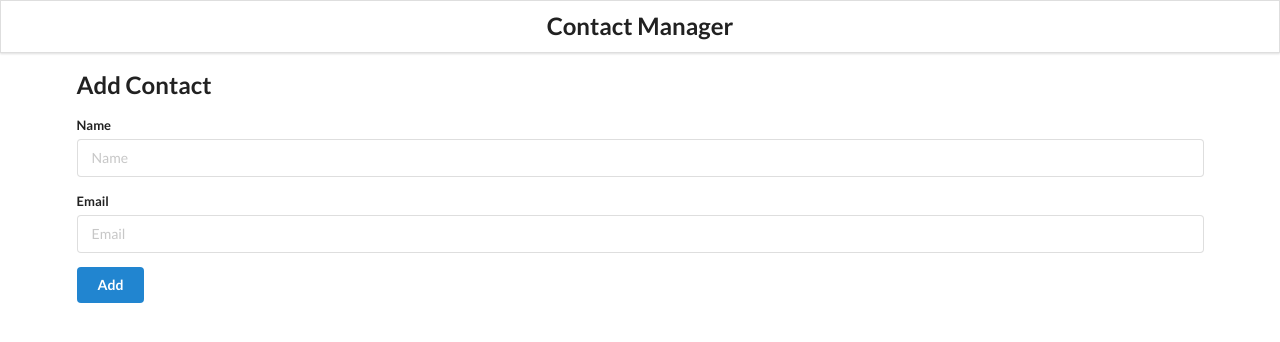
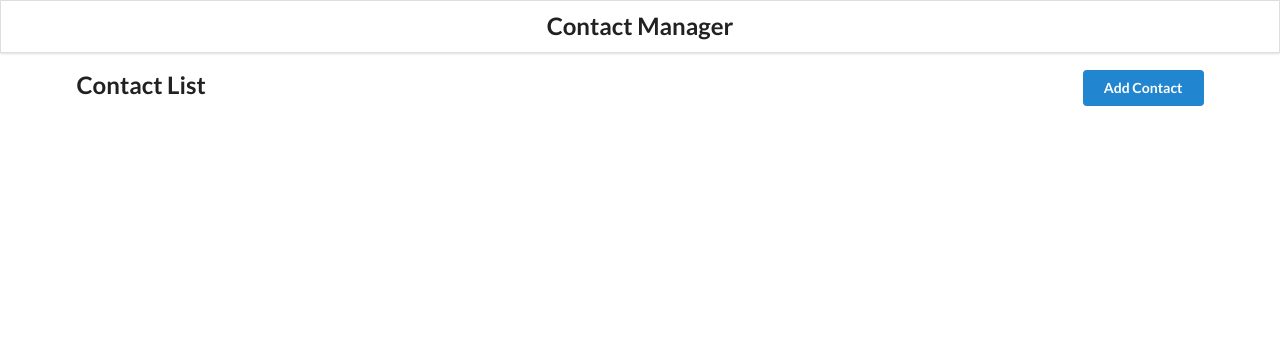
Before and after one commit to anojan1996/React-Contact-App, a React (Create React App) app: page / in a window 1280 px wide. Shown: the top 342 px of the page. Built offline with nearby package versions, Linux system fonts and the light colour scheme.

Commit message:
React Router

```diff
--- a/package.json
+++ b/package.json
@@ -8,6 +8,7 @@
     "@testing-library/user-event": "^12.8.3",
     "react": "^17.0.2",
     "react-dom": "^17.0.2",
+    "react-router-dom": "^5.3.0",
     "react-scripts": "4.0.3",
     "uuidv4": "^6.2.12",
     "web-vitals": "^1.1.2"
--- a/src/components/App.js
+++ b/src/components/App.js
@@ -1,4 +1,5 @@
 import React, { useState, useEffect } from "react";
+import { BrowserRouter as Router, Route, Switch } from 'react-router-dom';
 import AddContact from './AddContact';
 import './App.css';
 import ContactList from './ContactList';
@@ -33,9 +34,20 @@
 
   return (
    <div className="ui container">
+    <Router>
      <Header/>
-     <AddContact addContactHandler={addContactHandler}/>
-     <ContactList contacts={contacts} getContactId={removeContactHandler}/>
+      <Switch>
+          <Route exact path="/">
+             <ContactList contacts={contacts} getContactId={removeContactHandler}/>
+          </Route>
+          <Route path="/add">
+             <AddContact addContactHandler={addContactHandler}/>
+          </Route>
+
+
+      </Switch>
+     </Router>
+
    </div>
   );
 }
--- a/src/components/ContactList.js
+++ b/src/components/ContactList.js
@@ -1,4 +1,5 @@
 import React from "react";
+import { Link } from "react-router-dom";
 import ContactCard from "./ContactCard";
 
 const ContactList = (props) => {
@@ -14,9 +15,18 @@
         );
       });
     return (
+      <div className="main">
+        <h2>
+          Contact List
+           <Link to="/add">
+             <button className="ui right floated blue button" > Add Contact</button>
+           </Link>
+        </h2>
         <div className="ui celled list">
          {renderContactList}
         </div>
+      </div>
+
       );
     };
 
```
Also changed, not shown: src/components/App.css (line endings or trailing spaces), 1 other file (tests, documents, lock files or other folders).
